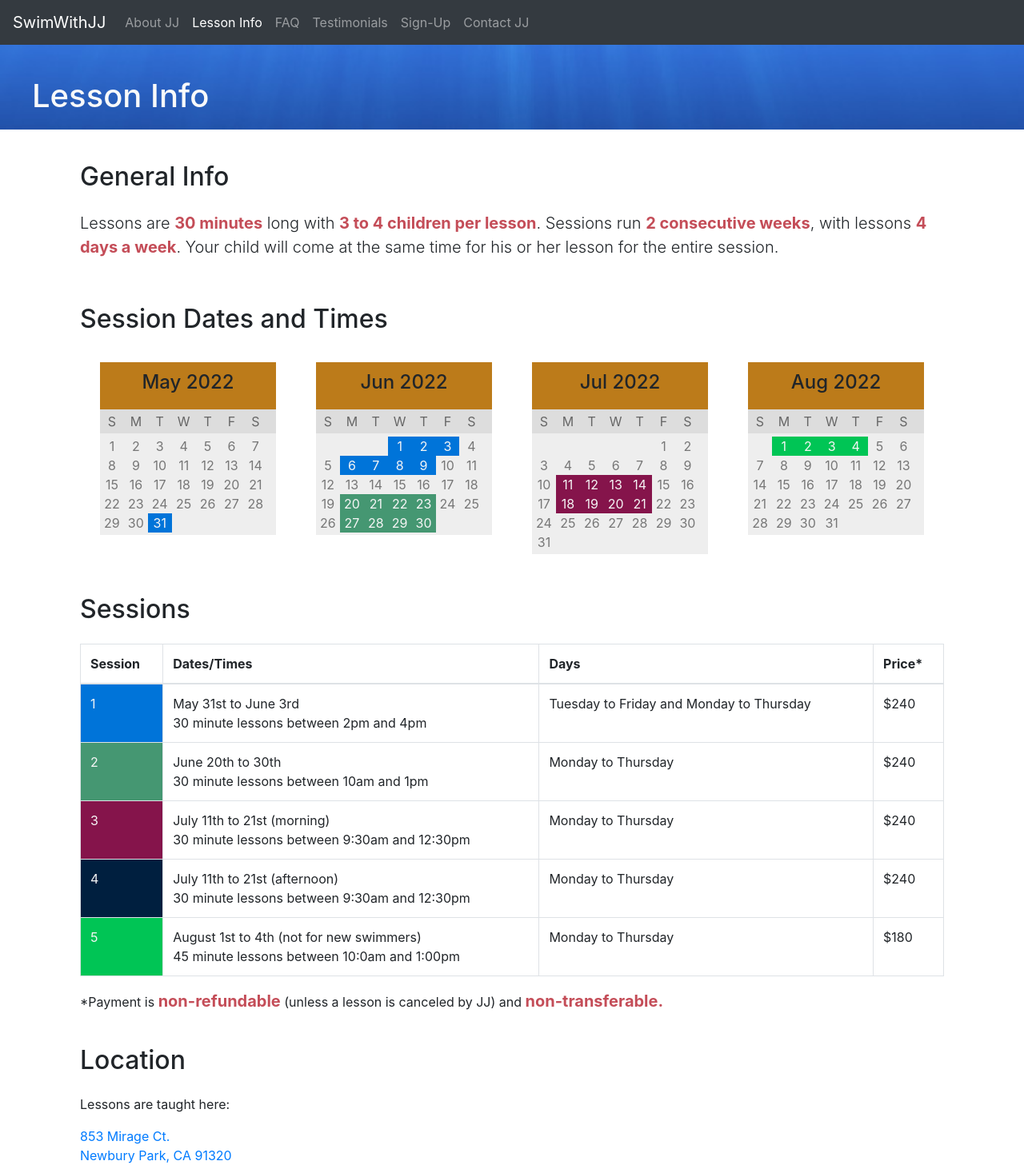
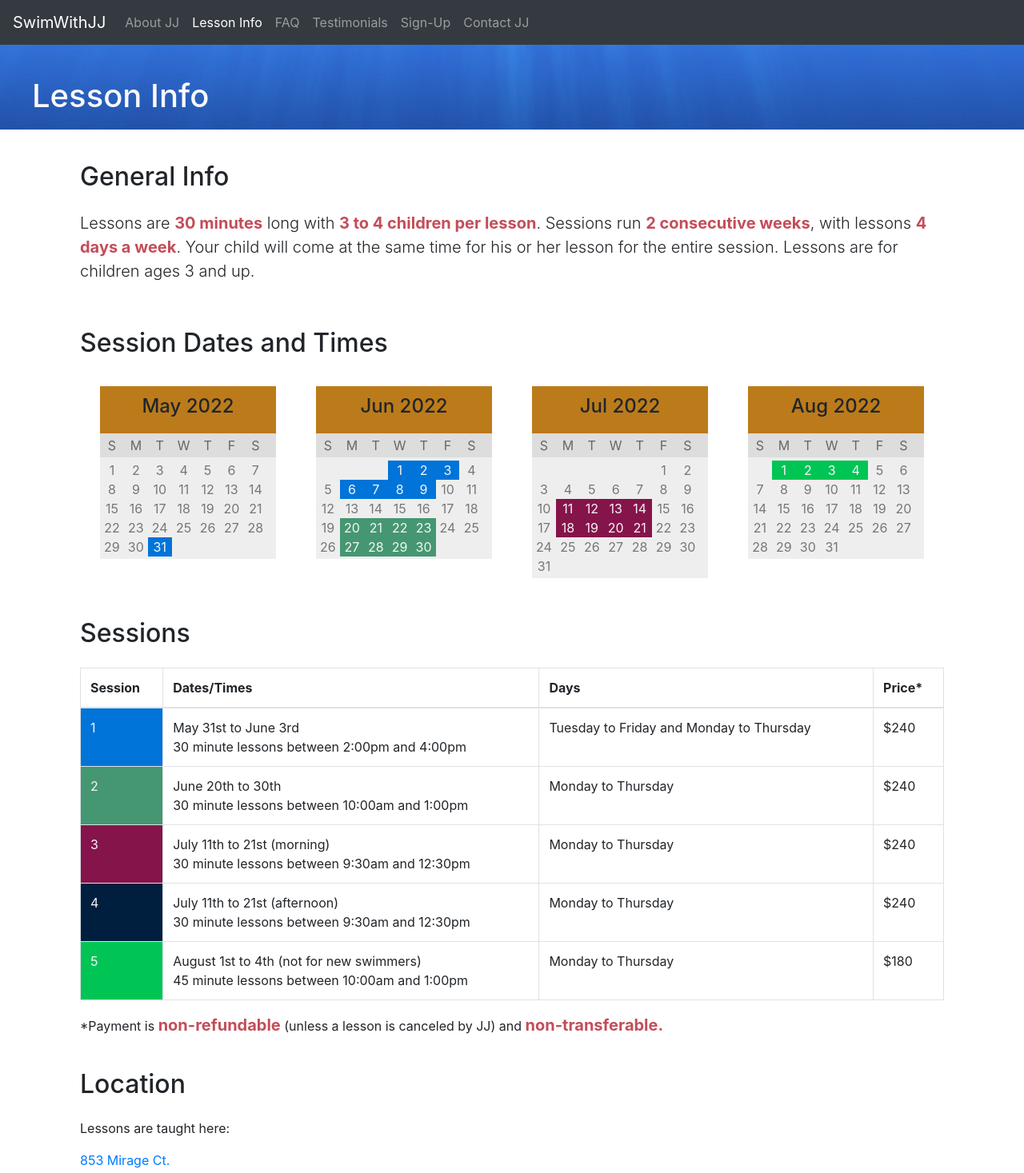
Before and after one commit to magahet/swimwithjj, a Vue app: page /lesson-info in a window 1280 px wide. Shown: the top 1467 px of the page at 80% size. Built offline with nearby package versions, Linux system fonts and the light colour scheme.

Commit message:
fixed typos

```diff
--- a/public/settings.json
+++ b/public/settings.json
@@ -31,7 +31,7 @@
             "price": 240,
             "dates": "May 31st to June 3rd",
             "days": "Tuesday to Friday and Monday to Thursday",
-            "times": "30 minute lessons between 2pm and 4pm",
+            "times": "30 minute lessons between 2:00pm and 4:00pm",
             "dateList": [
                 [
                     2022,
@@ -81,7 +81,7 @@
             "price": 240,
             "dates": "June 20th to 30th",
             "days": "Monday to Thursday",
-            "times": "30 minute lessons between 10am and 1pm",
+            "times": "30 minute lessons between 10:00am and 1:00pm",
             "dateList": [
                 [
                     2022,
@@ -231,7 +231,7 @@
             "price": 180,
             "dates": "August 1st to 4th (not for new swimmers)",
             "days": "Monday to Thursday",
-            "times": "45 minute lessons between 10:0am and 1:00pm",
+            "times": "45 minute lessons between 10:00am and 1:00pm",
             "dateList": [
                 [
                     2022,
--- a/src/components/LessonInfo.vue
+++ b/src/components/LessonInfo.vue
@@ -16,7 +16,8 @@
                   <strong class="text-maroon">2 consecutive weeks</strong>, with
                   lessons <strong class="text-maroon">4 days a week</strong>.
                   Your child will come at the same time for his or her lesson
-                  for the entire session.
+                  for the entire session. Lessons are for children ages 3 and
+                  up.
                 </p>
               </div>
             </b-col>
```
